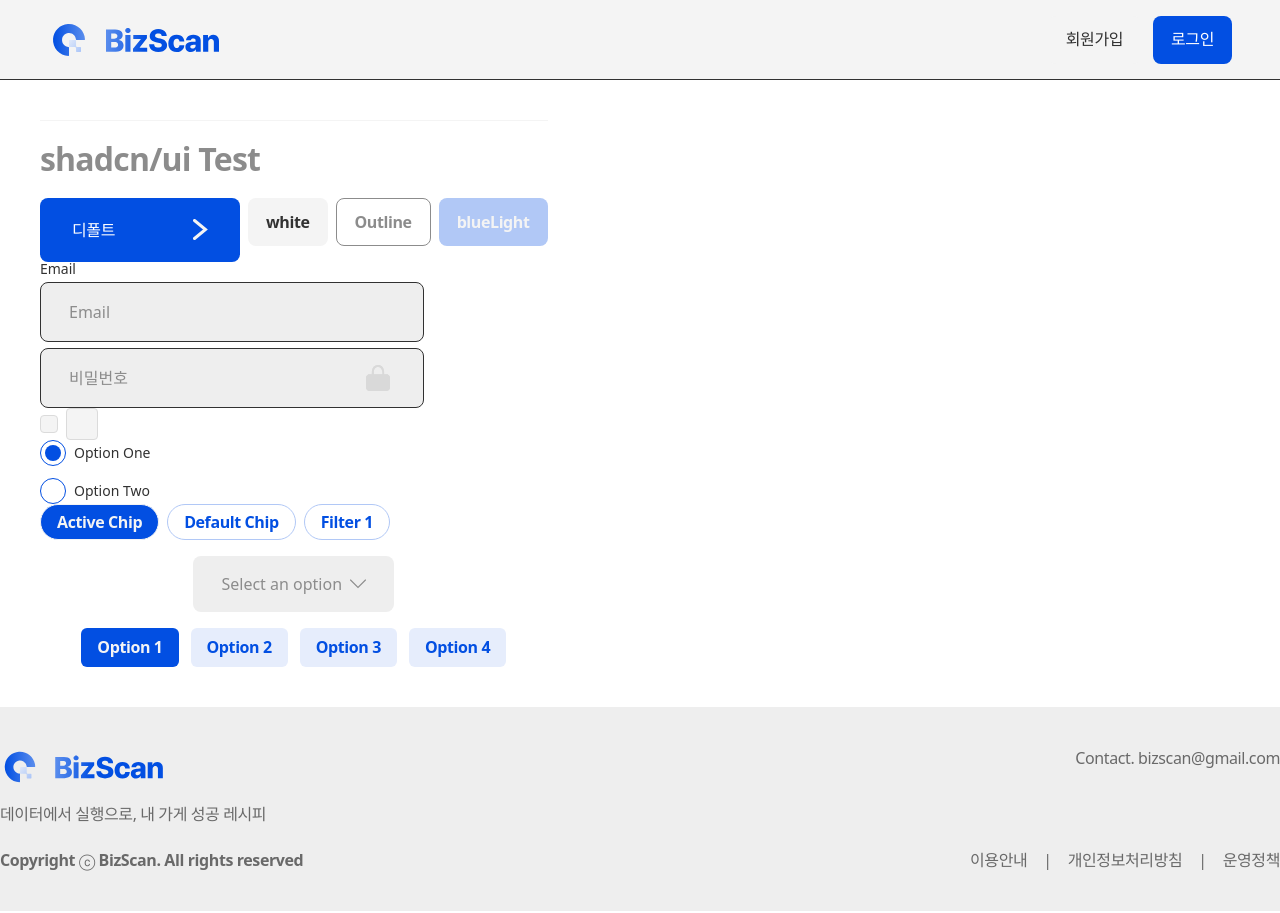
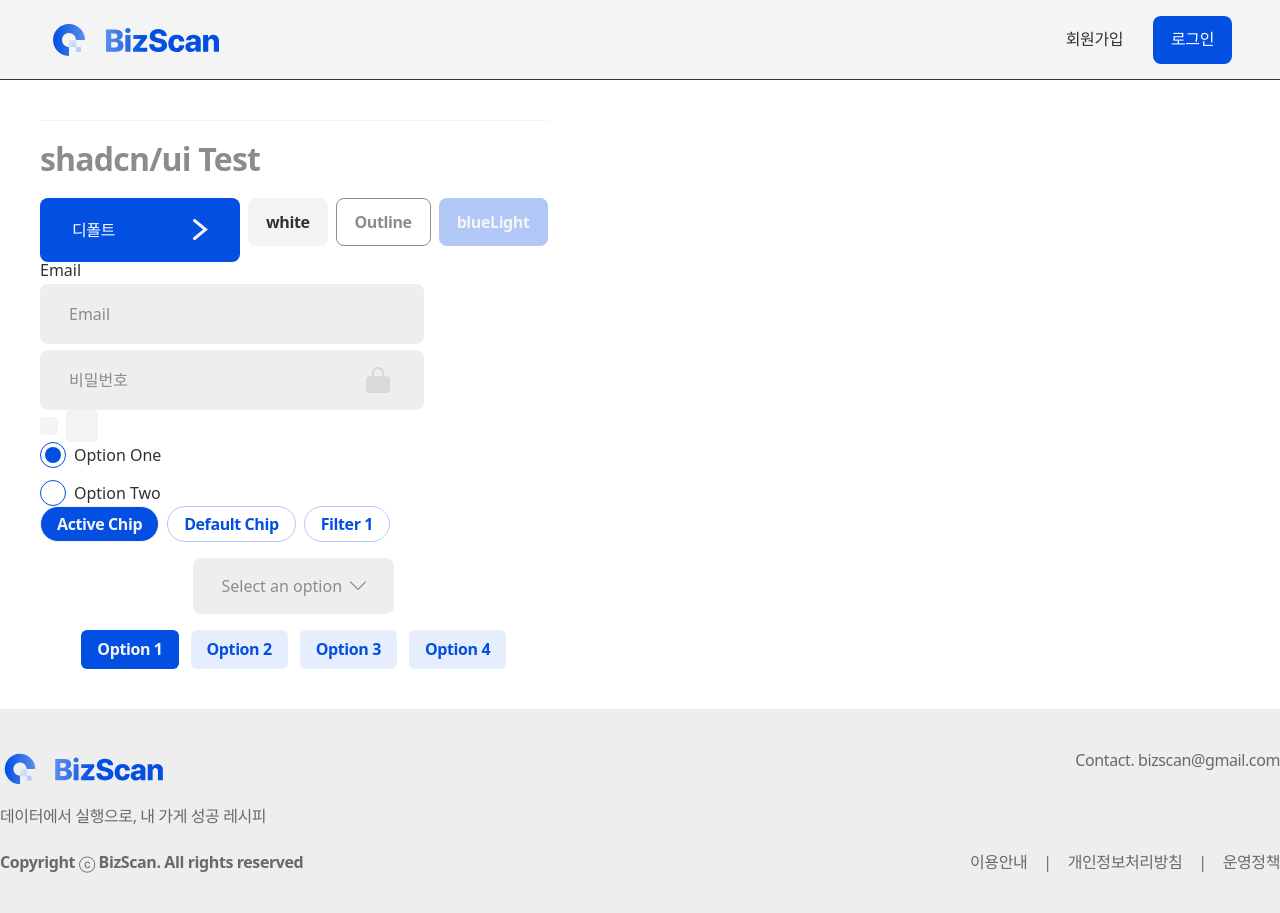
Before and after one commit to biz-scan/bizscan-fe, a React (Vite) app: page / in a window 1280 px wide. Built offline with nearby package versions, Linux system fonts and the light colour scheme.

Commit message:
[Design] : 공용 컴포넌트 디자인 수정

```diff
--- a/src/components/ui/Checkbox.tsx
+++ b/src/components/ui/Checkbox.tsx
@@ -7,12 +7,12 @@ import CheckBlueLightIcon from '@/assets/icons/Check/checkbluelight.svg?react';
 import { cn } from '@/lib/utils';
 
 const checkboxVariants = cva(
-  'shrink-0 rounded border border-grey-light-active disabled:cursor-not-allowed disabled:opacity-50 bg-grey-light',
+  'shrink-0 rounded  disabled:cursor-not-allowed disabled:opacity-50 bg-grey-light',
   {
     variants: {
       variant: {
-        default: 'data-[state=checked]:bg-blue-normal data-[state=checked]:border-blue-normal',
-        white: 'data-[state=checked]:bg-white data-[state=checked]:border-blue-normal',
+        default: 'data-[state=checked]:bg-blue-normal ',
+        white: 'data-[state=checked]:bg-blue-light ',
       },
       size: {
         default: 'size-8', // 32px
--- a/src/components/ui/Input.tsx
+++ b/src/components/ui/Input.tsx
@@ -15,7 +15,7 @@ function Input({ className, type, ...props }: React.ComponentProps<'input'>) {
       data-slot="input"
       className={cn(
         // 기본 스타일
-        'h-15 w-full rounded-lg border bg-grey-light-hover px-7 py-4',
+        'h-15 w-full rounded-lg border border-transparent bg-grey-light-hover px-7 py-4',
         // password일 때 오른쪽 패딩 추가 (아이콘 공간)
         isPassword && 'pr-14',
         // placeholder
--- a/src/components/ui/Label.tsx
+++ b/src/components/ui/Label.tsx
@@ -1,22 +1,19 @@
-import * as React from "react"
-import * as LabelPrimitive from "@radix-ui/react-label"
+import * as React from 'react';
+import * as LabelPrimitive from '@radix-ui/react-label';
 
-import { cn } from "@/lib/utils"
+import { cn } from '@/lib/utils';
 
-function Label({
-  className,
-  ...props
-}: React.ComponentProps<typeof LabelPrimitive.Root>) {
+function Label({ className, ...props }: React.ComponentProps<typeof LabelPrimitive.Root>) {
   return (
     <LabelPrimitive.Root
       data-slot="label"
       className={cn(
-        "flex items-center gap-2 text-sm leading-none font-medium select-none group-data-[disabled=true]:pointer-events-none group-data-[disabled=true]:opacity-50 peer-disabled:cursor-not-allowed peer-disabled:opacity-50",
+        'flex items-center gap-2 typo-p2-midium text-grey-darker leading-none font-medium select-none group-data-[disabled=true]:pointer-events-none group-data-[disabled=true]:opacity-50 peer-disabled:cursor-not-allowed peer-disabled:opacity-50',
         className
       )}
       {...props}
     />
-  )
+  );
 }
 
-export { Label }
+export { Label };
```
